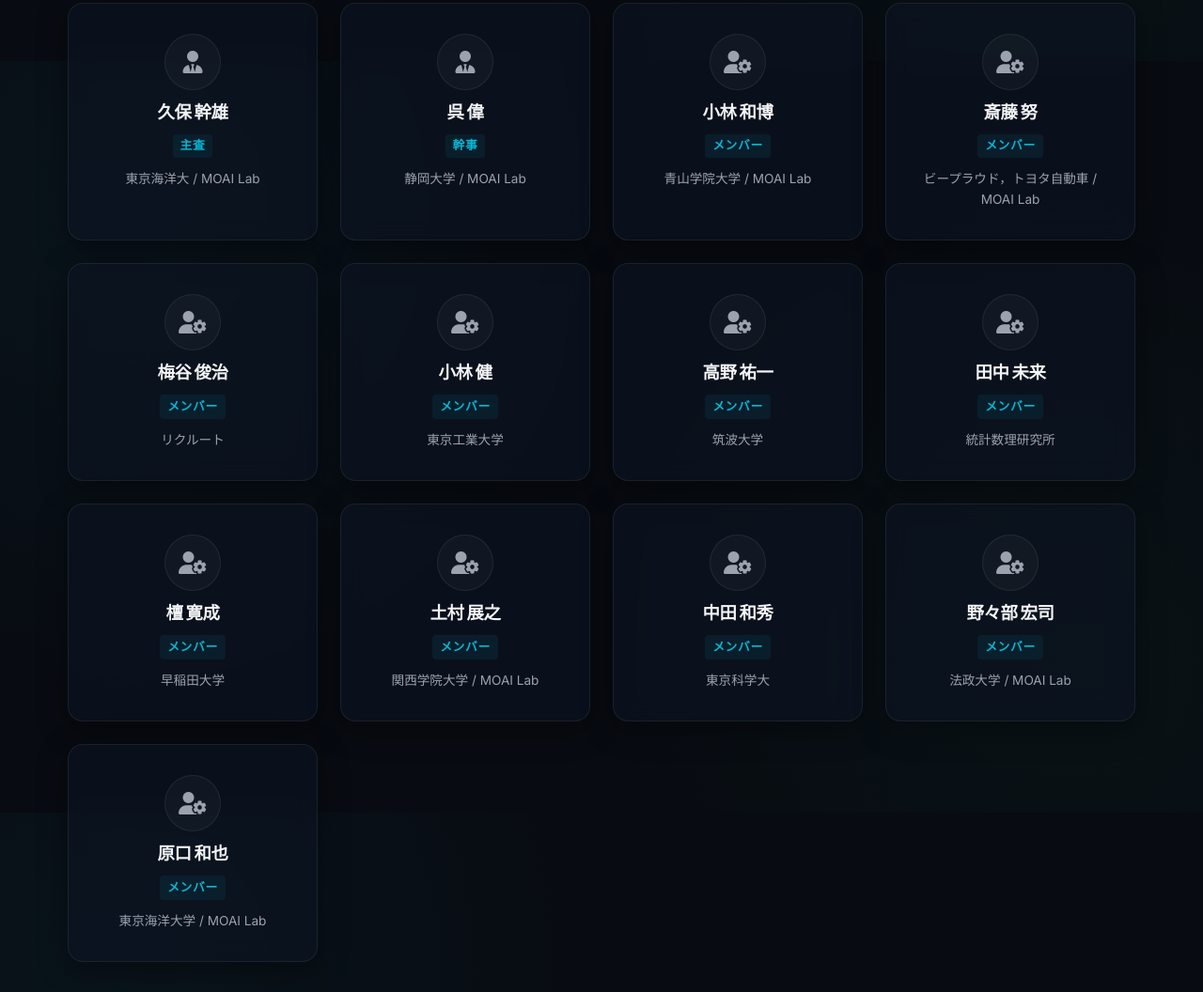
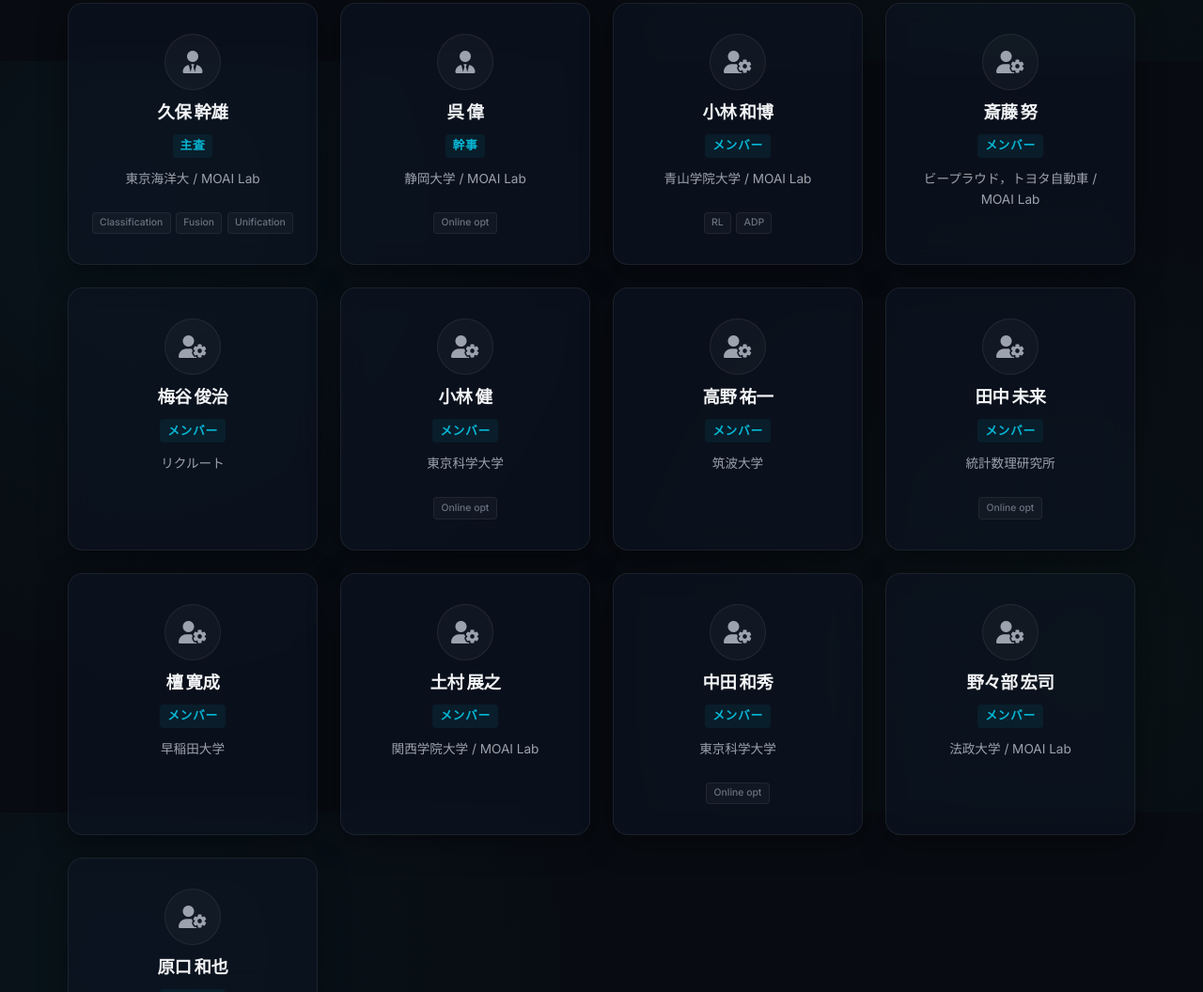
Before and after one commit to moai-lab-jp/moai-forum-hp, a website built with Vite: page index.html in a window 1280 px wide. Shown: the part 3935-4991 px from the top of the page at 94% size. Built offline with nearby package versions, Linux system fonts and the light colour scheme.

```diff
--- a/index.html
+++ b/index.html
@@ -301,22 +301,37 @@
         <div class="members-grid" id="membersGrid">
           <!-- Dynamically populated in main.js but also hardcoded for static index & SEO -->
           <div class="member-card glass">
-            <div class="member-avatar"><i class="fa-solid fa-user-tie"></i></div>
+            <a href="https://www.logopt.com/kubomikio/" target="_blank" class="member-avatar" title="久保 幹雄 HP"><i
+                class="fa-solid fa-user-tie"></i></a>
             <h4 class="member-name">久保 幹雄</h4>
             <p class="member-role">主査</p>
             <p class="member-affiliation">東京海洋大 / MOAI Lab</p>
+            <div class="member-tags">
+              <span class="member-tag">Classification</span>
+              <span class="member-tag">Fusion</span>
+              <span class="member-tag">Unification</span>
+            </div>
           </div>
           <div class="member-card glass">
-            <div class="member-avatar"><i class="fa-solid fa-user-tie"></i></div>
+            <a href="https://wwp.shizuoka.ac.jp/goi/wuwei/" target="_blank" class="member-avatar" title="呉 偉 HP"><i
+                class="fa-solid fa-user-tie"></i></a>
             <h4 class="member-name">呉 偉</h4>
             <p class="member-role">幹事</p>
             <p class="member-affiliation">静岡大学 / MOAI Lab</p>
+            <div class="member-tags">
+              <span class="member-tag">Online opt</span>
+            </div>
           </div>
           <div class="member-card glass">
-            <div class="member-avatar"><i class="fa-solid fa-user-gear"></i></div>
+            <a href="https://scrapbox.io/mathopt-agu/" target="_blank" class="member-avatar" title="小林 和博 HP"><i
+                class="fa-solid fa-user-gear"></i></a>
             <h4 class="member-name">小林 和博</h4>
             <p class="member-role">メンバー</p>
             <p class="member-affiliation">青山学院大学 / MOAI Lab</p>
+            <div class="member-tags">
+              <span class="member-tag">RL</span>
+              <span class="member-tag">ADP</span>
+            </div>
           </div>
           <div class="member-card glass">
             <div class="member-avatar"><i class="fa-solid fa-user-gear"></i></div>
@@ -325,31 +340,42 @@
             <p class="member-affiliation">ビープラウド，トヨタ自動車 / MOAI Lab</p>
           </div>
           <div class="member-card glass">
-            <div class="member-avatar"><i class="fa-solid fa-user-gear"></i></div>
+            <a href="https://sites.google.com/view/umepon-jp/home" target="_blank" class="member-avatar"
+              title="梅谷 俊治 HP"><i class="fa-solid fa-user-gear"></i></a>
             <h4 class="member-name">梅谷 俊治</h4>
             <p class="member-role">メンバー</p>
             <p class="member-affiliation">リクルート</p>
           </div>
           <div class="member-card glass">
-            <div class="member-avatar"><i class="fa-solid fa-user-gear"></i></div>
+            <a href="https://kenkoba2119.github.io/" target="_blank" class="member-avatar" title="小林 健 HP"><i
+                class="fa-solid fa-user-gear"></i></a>
             <h4 class="member-name">小林 健</h4>
             <p class="member-role">メンバー</p>
-            <p class="member-affiliation">東京工業大学</p>
+            <p class="member-affiliation">東京科学大学</p>
+            <div class="member-tags">
+              <span class="member-tag">Online opt</span>
+            </div>
           </div>
           <div class="member-card glass">
-            <div class="member-avatar"><i class="fa-solid fa-user-gear"></i></div>
+            <a href="https://www.sk.tsukuba.ac.jp/~ytakano/lab/" target="_blank" class="member-avatar"
+              title="高野 祐一 HP"><i class="fa-solid fa-user-gear"></i></a>
             <h4 class="member-name">高野 祐一</h4>
             <p class="member-role">メンバー</p>
             <p class="member-affiliation">筑波大学</p>
           </div>
           <div class="member-card glass">
-            <div class="member-avatar"><i class="fa-solid fa-user-gear"></i></div>
+            <a href="https://www.ism.ac.jp/~mirai/index-j.html" target="_blank" class="member-avatar"
+              title="田中 未来 HP"><i class="fa-solid fa-user-gear"></i></a>
             <h4 class="member-name">田中 未来</h4>
             <p class="member-role">メンバー</p>
             <p class="member-affiliation">統計数理研究所</p>
+            <div class="member-tags">
+              <span class="member-tag">Online opt</span>
+            </div>
           </div>
           <div class="member-card glass">
-            <div class="member-avatar"><i class="fa-solid fa-user-gear"></i></div>
+            <a href="https://w-rdb.waseda.jp/html/100004035_ja.html" target="_blank" class="member-avatar"
+              title="檀 寛成 HP"><i class="fa-solid fa-user-gear"></i></a>
             <h4 class="member-name">檀 寛成</h4>
             <p class="member-role">メンバー</p>
             <p class="member-affiliation">早稲田大学</p>
@@ -361,10 +387,14 @@
             <p class="member-affiliation">関西学院大学 / MOAI Lab</p>
           </div>
           <div class="member-card glass">
-            <div class="member-avatar"><i class="fa-solid fa-user-gear"></i></div>
+            <a href="http://www.iee.e.titech.ac.jp/~nakata/index.html" target="_blank" class="member-avatar"
+              title="中田 和秀 HP"><i class="fa-solid fa-user-gear"></i></a>
             <h4 class="member-name">中田 和秀</h4>
             <p class="member-role">メンバー</p>
-            <p class="member-affiliation">東京科学大</p>
+            <p class="member-affiliation">東京科学大学</p>
+            <div class="member-tags">
+              <span class="member-tag">Online opt</span>
+            </div>
           </div>
           <div class="member-card glass">
             <div class="member-avatar"><i class="fa-solid fa-user-gear"></i></div>
--- a/style.css
+++ b/style.css
@@ -638,11 +638,53 @@ a {
   justify-content: center;
   font-size: 1.5rem;
   color: var(--text-secondary);
+  transition: all 0.3s ease;
+}
+
+/* HPリンクのあるアバター */
+a.member-avatar {
+  cursor: pointer;
+  text-decoration: none;
+}
+
+a.member-avatar:hover {
+  transform: scale(1.1);
+  box-shadow: 0 0 15px rgba(6, 182, 212, 0.4);
+  color: var(--accent-cyan);
+  border-color: var(--accent-cyan);
 }
 
 .member-card:hover .member-avatar {
   color: var(--accent-cyan);
   border-color: var(--accent-cyan);
+}
+
+/* メンバータグ（専門分野） */
+.member-tags {
+  display: flex;
+  flex-wrap: wrap;
+  gap: 0.35rem;
+  justify-content: center;
+  margin-top: 0.75rem;
+  width: 100%;
+}
+
+.member-tag {
+  font-family: 'Inter', sans-serif;
+  font-size: 0.65rem;
+  font-weight: 500;
+  padding: 0.15rem 0.45rem;
+  background: rgba(255, 255, 255, 0.03);
+  border: 1px solid rgba(255, 255, 255, 0.06);
+  border-radius: 4px;
+  color: var(--text-muted);
+  transition: all 0.3s ease;
+}
+
+.member-card:hover .member-tag {
+  border-color: rgba(6, 182, 212, 0.2);
+  background: rgba(6, 182, 212, 0.03);
+  color: var(--text-primary);
 }
 
 .member-name {
```
Also changed, not shown: dist/assets/index-BLAOmO_y.js (renamed from dist/assets/index-EHXnClx_.js), dist/assets/index-C4_yQya-.css (deleted), dist/assets/index-Ej_M4i7W.css (added), dist/index.html.
